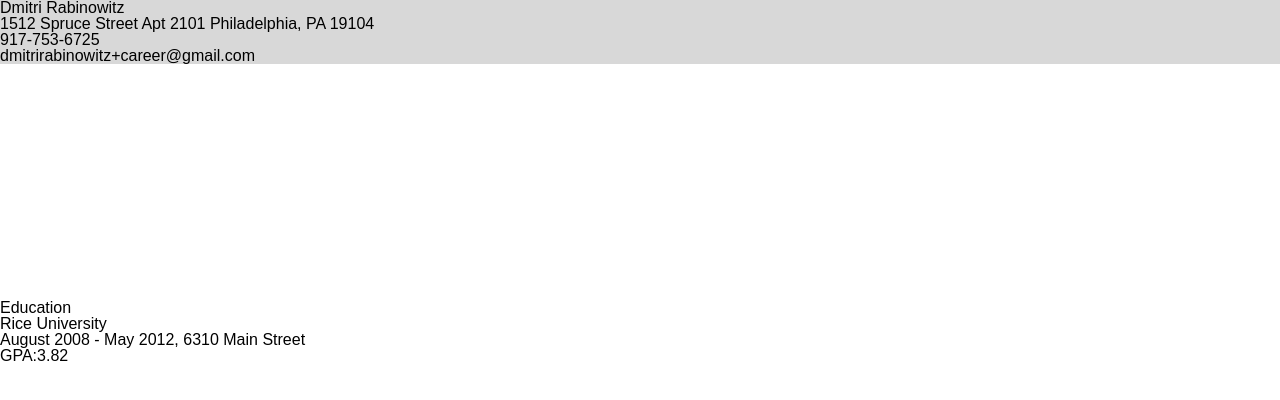
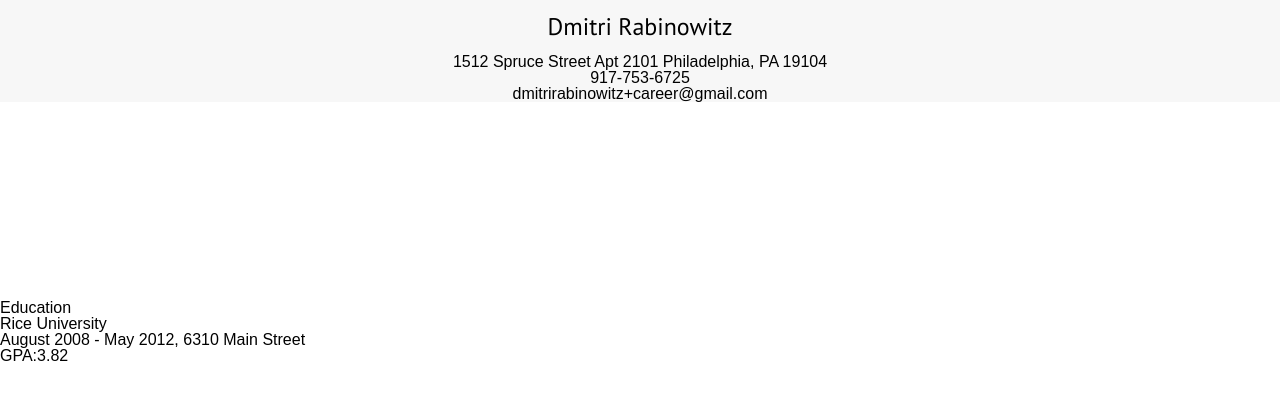
Before and after one commit to drabinowitz/resume, a plain HTML site: page index.html in a window 1280 px wide. Drawn offline with Linux system fonts and the light colour scheme.

Commit message:
pt sans, center text, adjust head background
added PT Sans centered aligned the header text and adjusted the header
background, still working on header background

```diff
--- a/index.html
+++ b/index.html
@@ -3,6 +3,7 @@
 <head>
 	<meta charset="UTF-8">
 	<title>resume</title>
+	<link href='http://fonts.googleapis.com/css?family=PT+Sans' rel='stylesheet' type='text/css'>
 	<link rel="stylesheet" type="text/css" href="reset.css">
 	<link rel="stylesheet" type="text/css" href="main.css">
 </head>
--- a/main.css
+++ b/main.css
@@ -5,7 +5,14 @@ header{
 	overflow: auto;
 	width: 100%;
 	min-width: 920px;
-	background: rgba(200,200,200,0.7);
+	background: #F7F7F7;
+	text-align: center;
+}
+
+#name{
+	font-family: 'PT Sans', sans-serif;
+	font-size: 24px;
+	margin: 15px 0px;
 }
 body{
 	position: absolute;
```
